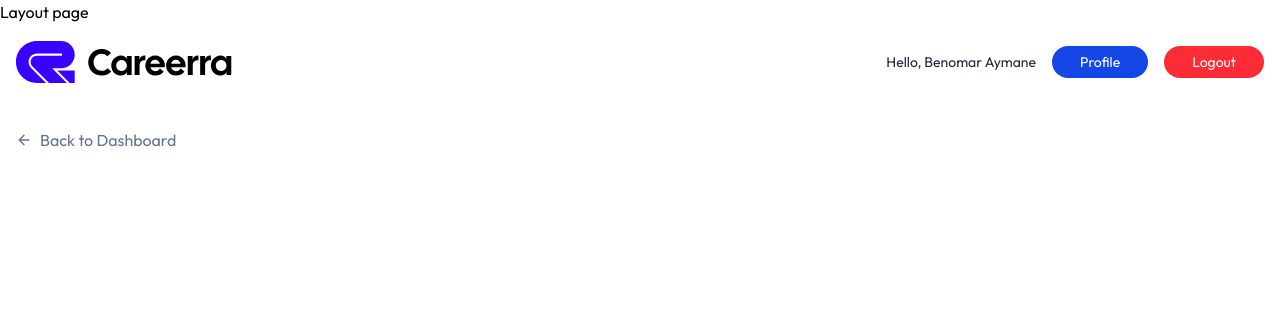
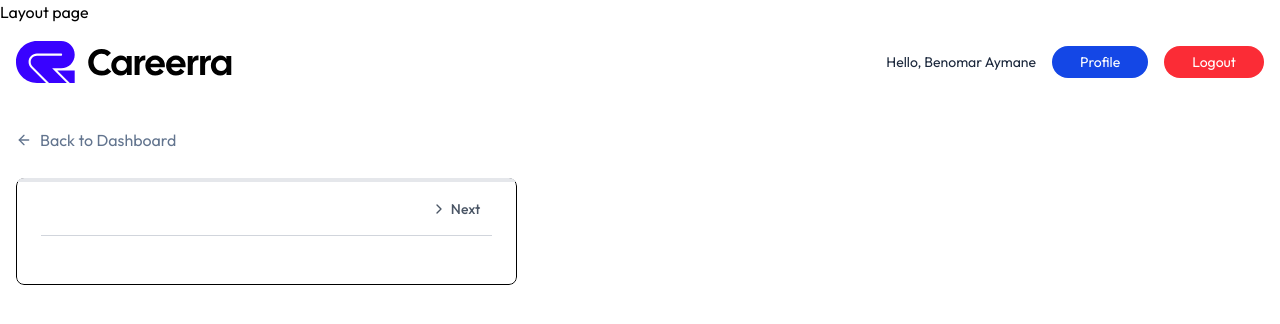
Before and after one commit to aymanebenomar/Careerra, a React (Vite) app in the folder careerrafrontend/: page /app/builder/1 in a window 1280 px wide. Shown: the top 324 px of the page. Built offline with nearby package versions, Linux system fonts and the light colour scheme.

Commit message:
Add section navigation and progress bar to ResumeBuilder component

```diff
--- a/careerrafrontend/src/pages/ResumeBuilder.jsx
+++ b/careerrafrontend/src/pages/ResumeBuilder.jsx
@@ -1,7 +1,7 @@
 import React, { useEffect, useState } from 'react'
 import { useParams, Link } from 'react-router-dom'
 import { dummyResumeData } from '../assets/assets'
-import { ArrowLeftIcon, Briefcase, FileText, FolderIcon, GraduationCap, Sparkles, User } from 'lucide-react'
+import { ArrowLeftIcon, Briefcase, ChevronLeft, ChevronRight, FileText, FolderIcon, GraduationCap, Sparkles, User } from 'lucide-react'
 import Dashboard from './Dashboard';
 
 const ResumeBuilder = () => {
@@ -61,8 +61,35 @@
 		<div className='max-w-7xl mx-auto px-4 pb-8'>
 			<div className='grid lg:grid-cols-12 gap-8'>
 				{/* Left Panel - Form */}
-				<div>
+				<div className='relative lg:col-span-5 rounded-lg overflow-hidden'>
+					<div className='bg-white rounded-lg shadow-sm border border-grey-200 p-6 pt-1'>
+						{/* Progress barre - using activeSectionIndex */}
+						<hr  className='absolute top-0 left-0 right-0 border-2 border-gray-200'/>
+						<hr className='absolute top-0 left-0 h-1 bg-gradient-to-r
+						from-green-500 to-green-700 border-none transition-all duration-2000'
+						style={{width: `${activeSectionIndex * 100 / (sections.length - 1)}%`}} />
 
+						{/* Section Navigation */}
+						<div className='flex justify-between items-center mb-6 border-b border-gray-300 py-1'>
+							<div></div>
+							<div className='flex items-center'>
+								{activeSectionIndex !== 0 && (
+									<button onClick={() => setActiveSectionIndex((prevIndex) => Math.max(prevIndex - 1, 0))}
+									className='flex items-center gap-1 p-3 rounded-lg text-sm font-medium text-gray-600
+									hover:bg-gray-50 transition-all' disabled={activeSectionIndex === 0}>
+										<ChevronLeft className='size-4' /> Previous
+									</button>
+								)}
+								<button onClick={() => setActiveSectionIndex((prevIndex) => Math.min(prevIndex + 1, sections.length - 1))}
+									className={`flex items-center gap-1 p-3 rounded-lg text-sm font-medium text-gray-600 hover:bg-gray-50
+									transition-all ${activeSectionIndex === sections.length - 1 && 'opacity-50'}`}
+									disabled={activeSectionIndex === sections.length - 1}>
+										<ChevronRight className='size-4' /> Next
+									</button>
+
+							</div>
+						</div>
+					</div>
 				</div>
 
 				{/* Right Panel - Preview */}
```
